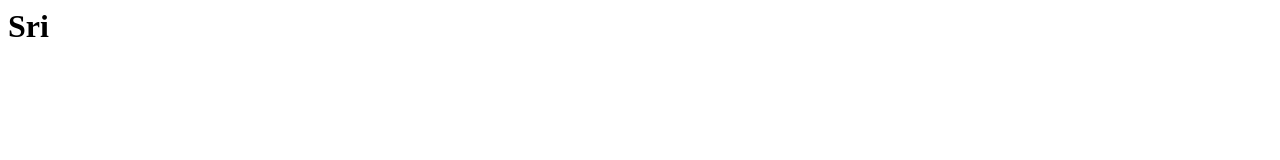
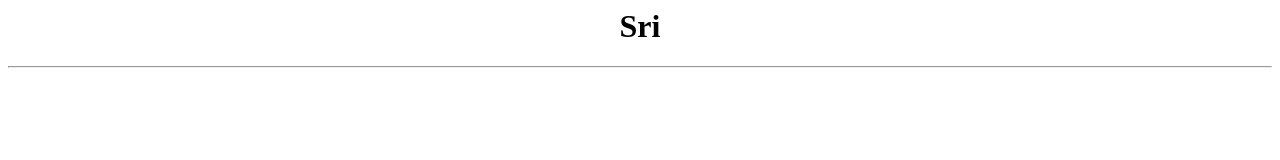
Before and after one commit to Sridev-97/Test_2, a plain HTML site: page index.html in a window 1280 px wide. Drawn offline with Linux system fonts and the light colour scheme.

Commit message:
html chaged

```diff
--- a/index.html
+++ b/index.html
@@ -1,3 +1,4 @@
-<centre>
+<center>
 <h1>Sri</h1>
-</centre>
+</center>
+<hr>
```
